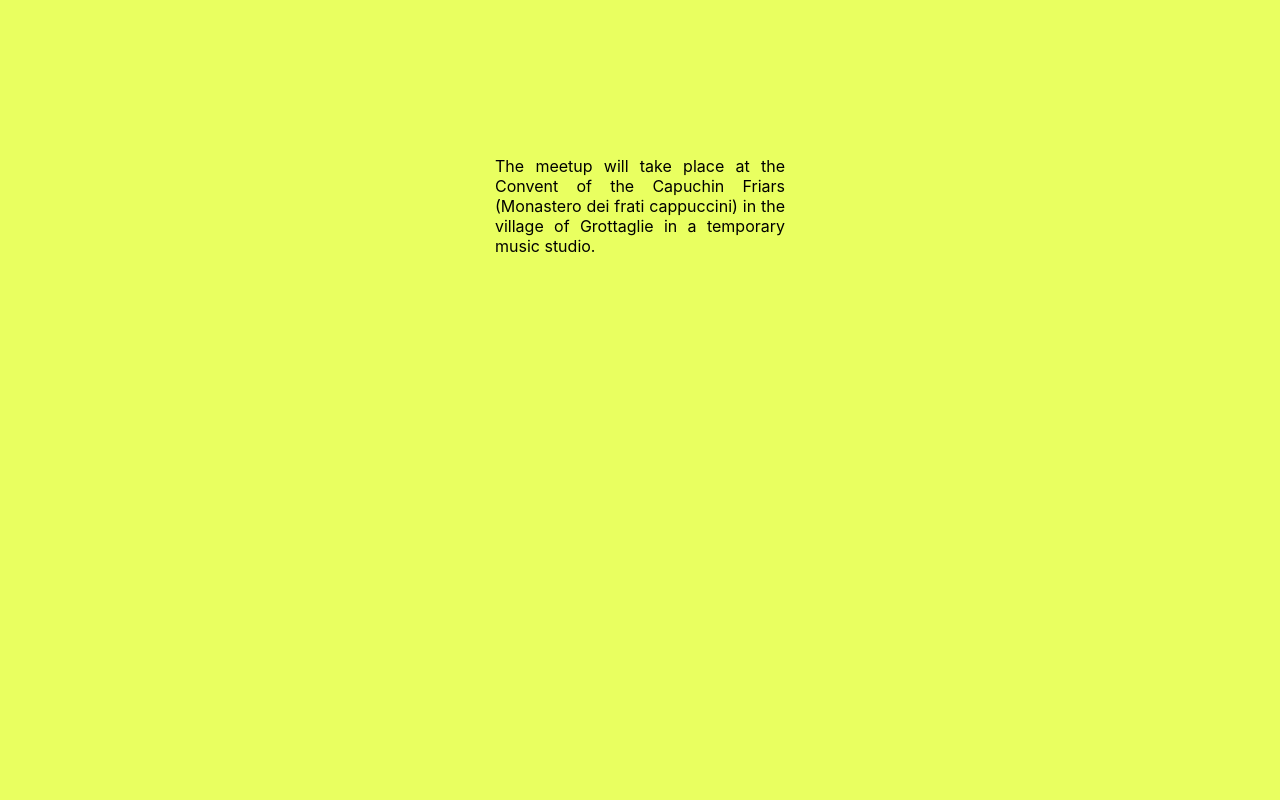
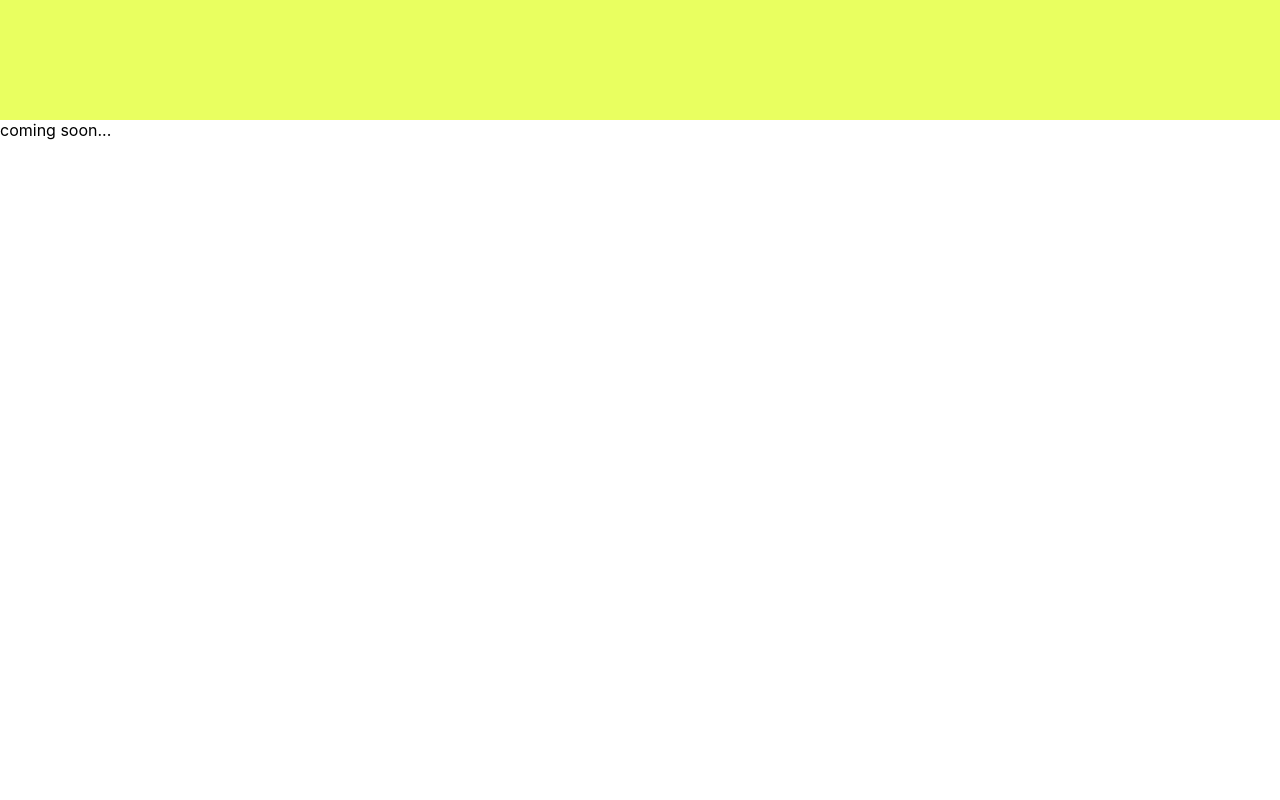
Before and after one commit to MaxLongBao/monastero, a React (Create React App) app: page / in a window 1280 px wide. Shown: the part 1540-2340 px from the top of the page. Built offline with nearby package versions, Linux system fonts and the light colour scheme.

Commit message:
frame for video

```diff
--- a/src/App.js
+++ b/src/App.js
@@ -1,6 +1,7 @@
 import Navbar from './components/Navbar';
 import FirstFrame from './components/FirstFrame';
 import SecondFrame from './components/SecondFrame';
+import ThirdFrame from './components/ThirdFrame';
 import FourthFrame from './components/FourthFrame';
 
 import './App.css';
@@ -11,6 +12,7 @@
       <Navbar />
       <FirstFrame />
       <SecondFrame />
+      <ThirdFrame />
       <FourthFrame />
     </div>
   );
--- a/src/components/ThirdFrame/index.jsx
+++ b/src/components/ThirdFrame/index.jsx
@@ -0,0 +1,13 @@
+import React from 'react';
+
+import './styles.css';
+
+function ThirdFrame() {
+  return (
+    <div className="third-frame">
+      coming soon...
+    </div>
+  );
+}
+
+export default ThirdFrame;
--- /dev/null
+++ b/src/components/ThirdFrame/styles.css
@@ -0,0 +1,4 @@
+.third-frame {
+  background-color: white;
+  height: 100vh;
+}
```
